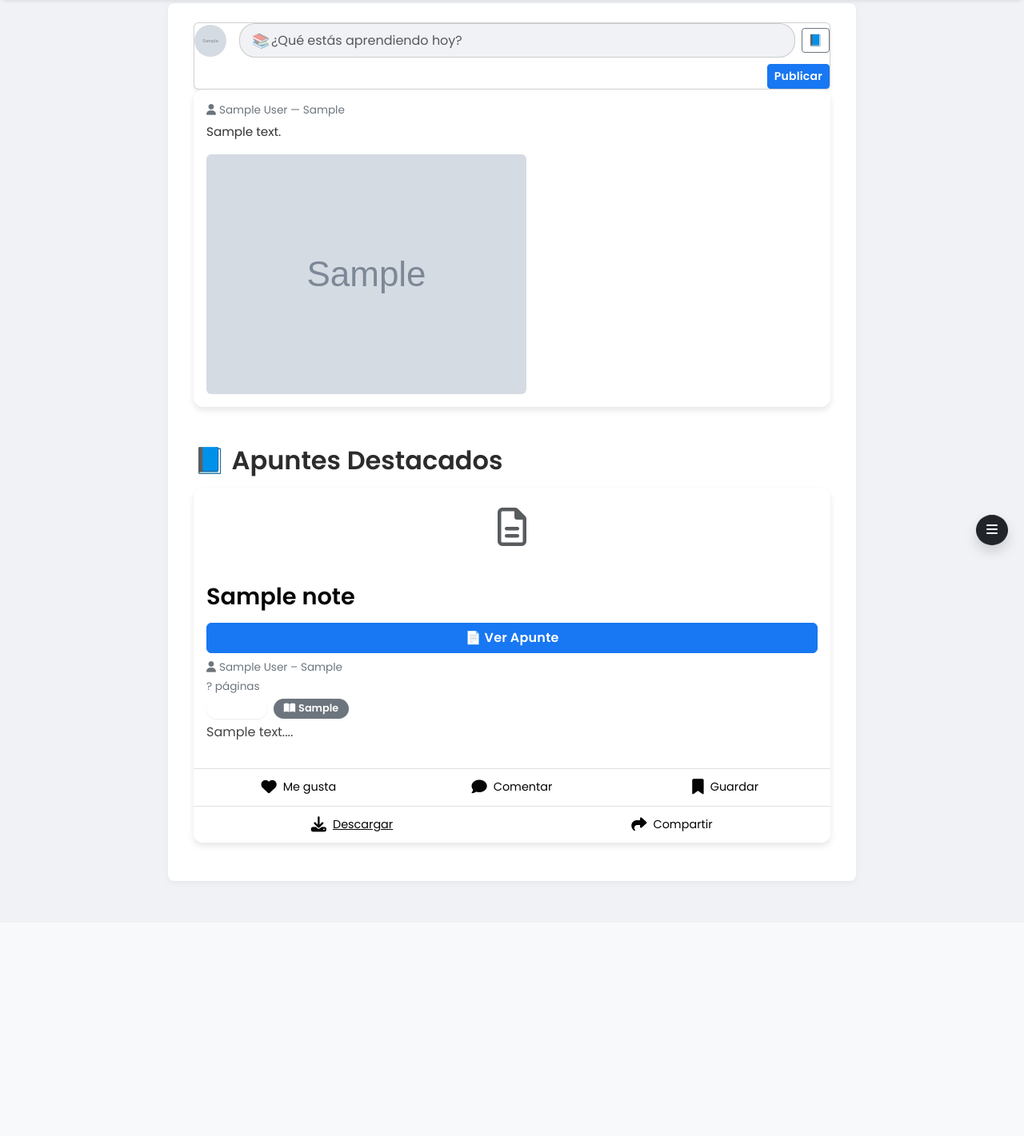
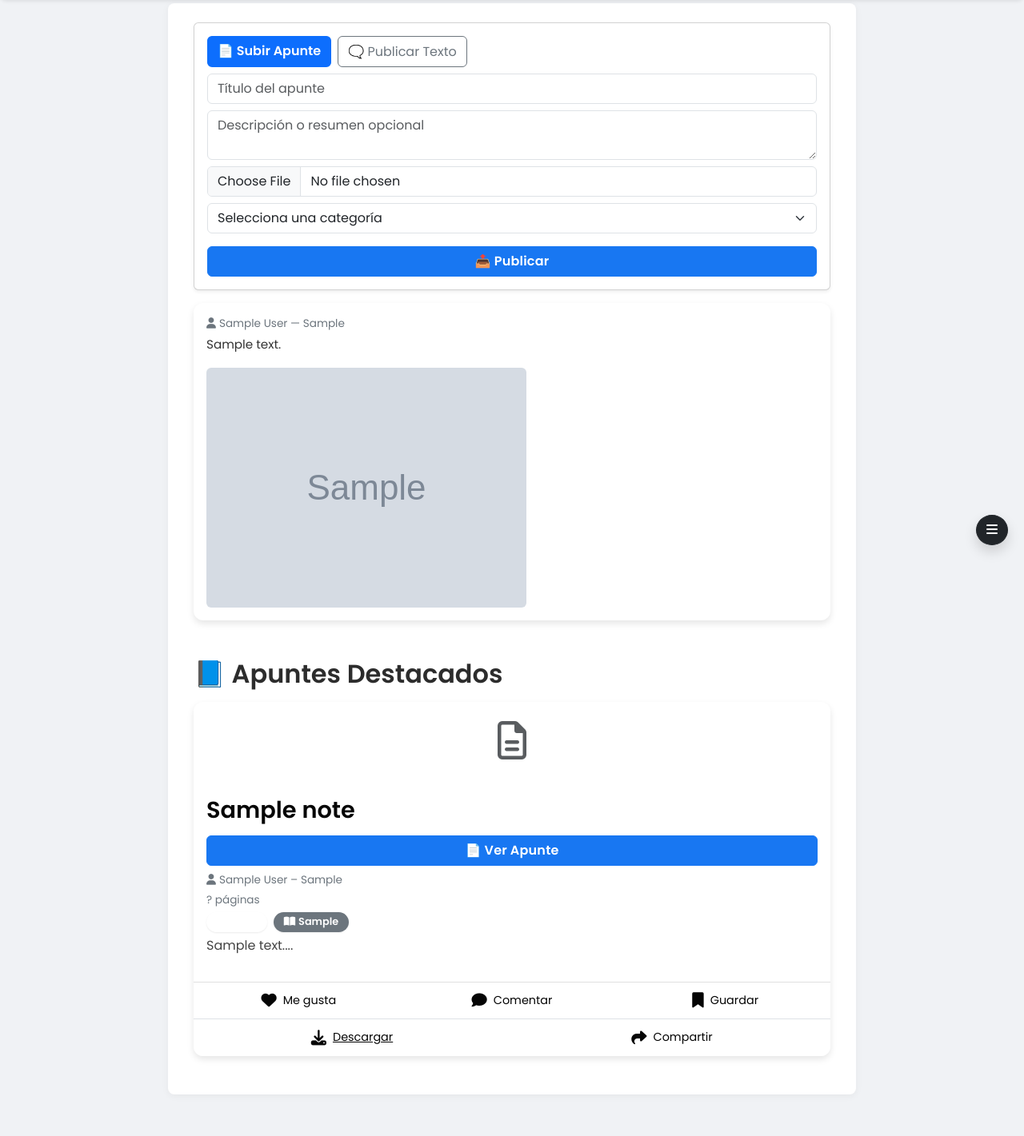
Before and after one commit to RoggerMS/Crunevo, a Flask app: page / in a window 1280 px wide. Shown: the part 98-1519 px from the top of the page at 80% size. Before the commit the page ends 1203 px from the top, so only its background shows below. Run offline with Flask 3, Linux system fonts and the light colour scheme; a user stored in the database is signed in; tables that the repository leaves empty hold one stand-in row (values such as "Sample post"); grey boxes marked "Sample" are stand-in pictures; some libraries are stand-ins or nearby versions.

Commit message:
[Feat] nuevo editor conmutador en feed

```diff
--- a/crunevo/routes/main_routes.py
+++ b/crunevo/routes/main_routes.py
@@ -6,6 +6,7 @@ from flask import (
     request,
     flash,
     current_app,
+    jsonify,
 )
 import os
 from flask_login import login_required, current_user
@@ -45,7 +46,8 @@ def about():
 @main_bp.route("/crear_post", methods=["POST"])
 @login_required
 def crear_post():
-    content = request.form.get("content", "").strip()
+    content = request.form.get("content") or request.form.get("text_post") or ""
+    content = content.strip()
     image = request.files.get("image")
 
     if not content and (not image or not image.filename):
@@ -61,5 +63,19 @@ def crear_post():
     post = Post(content=content, image_url=image_url, user_id=current_user.id)
     db.session.add(post)
     db.session.commit()
+
+    if request.headers.get("X-Requested-With") == "XMLHttpRequest":
+        return jsonify(
+            {
+                "message": "ok",
+                "post": {
+                    "content": post.content,
+                    "image_url": post.image_url,
+                    "user_name": current_user.name,
+                    "user_career": current_user.career,
+                },
+            }
+        )
+
     flash("Publicación creada.", "success")
     return redirect(url_for("main.index"))
--- a/crunevo/static/css/custom_feed.css
+++ b/crunevo/static/css/custom_feed.css
@@ -291,3 +291,14 @@
   color: #333;
   font-size: 0.95rem;
 }
+
+.toggle-tabs .btn.active {
+  font-weight: bold;
+  border-bottom: 2px solid #0d6efd;
+}
+
+.preview-img img {
+  max-width: 100%;
+  max-height: 200px;
+  border-radius: 8px;
+}
--- a/crunevo/static/js/main.js
+++ b/crunevo/static/js/main.js
@@ -310,43 +310,95 @@ document.addEventListener("DOMContentLoaded", () => {
 });
 
 document.addEventListener("DOMContentLoaded", () => {
-    const noteInput = document.querySelector(".input-wrapper input.form-control");
-    if (noteInput) {
-        const placeholders = [
-            "¿Qué estás aprendiendo hoy?",
-            "Comparte tus apuntes aquí",
-            "Sube algo útil para otros",
-        ];
-        let index = 0;
-        setInterval(() => {
-            index = (index + 1) % placeholders.length;
-            noteInput.setAttribute("placeholder", placeholders[index]);
-        }, 4000);
-    }
-});
-
-document.addEventListener("DOMContentLoaded", () => {
-  const toggleBtn = document.getElementById("toggleMode");
-  const uploadOptions = document.getElementById("uploadOptions");
-  const input = document.getElementById("noteInput");
-  const publishBtn = document.getElementById("publishBtn");
-  const form = document.getElementById("postForm");
-
-  let mode = 'apunte';
-
-  toggleBtn.addEventListener("click", () => {
-    mode = mode === 'apunte' ? 'social' : 'apunte';
-    toggleBtn.textContent = mode === 'apunte' ? '📘' : '🖼️';
-    uploadOptions.classList.toggle("d-none", mode === 'apunte');
-    input.placeholder =
-      mode === 'apunte' ? "¿Qué estás aprendiendo hoy?" : "Escribe algo educativo...";
+  document.querySelectorAll(".toggle-tabs .btn").forEach((btn) => {
+    btn.addEventListener("click", () => {
+      const mode = btn.dataset.mode;
+      document
+        .getElementById("mode-apunte")
+        .classList.toggle("d-none", mode !== "apunte");
+      document
+        .getElementById("mode-post")
+        .classList.toggle("d-none", mode !== "post");
+      document
+        .querySelectorAll(".toggle-tabs .btn")
+        .forEach((b) => b.classList.remove("active"));
+      btn.classList.add("active");
+    });
   });
 
-  publishBtn.addEventListener("click", () => {
-    if (mode === 'apunte') {
-      window.location.href = "/subir";
-    } else if (form) {
-      form.submit();
+  const imageInput = document.querySelector('input[name="image"]');
+  if (imageInput) {
+    imageInput.addEventListener("change", (e) => {
+      const file = e.target.files[0];
+      if (!file) return;
+      const reader = new FileReader();
+      reader.onload = (ev) => {
+        document.querySelector(
+          ".preview-img"
+        ).innerHTML = `<img src="${ev.target.result}" alt="Preview">`;
+      };
+      reader.readAsDataURL(file);
+    });
+  }
+
+  const form = document.getElementById("postForm");
+  form.addEventListener("submit", async (e) => {
+    e.preventDefault();
+    const activeMode = document.querySelector(".toggle-tabs .btn.active").dataset
+      .mode;
+    const url = activeMode === "apunte" ? "/quick_note" : "/crear_post";
+    const formData = new FormData(form);
+    try {
+      const resp = await fetch(url, {
+        method: "POST",
+        body: formData,
+        headers: { "X-Requested-With": "XMLHttpRequest" },
+      });
+      if (!resp.ok) throw new Error("error");
+      const data = await resp.json();
+      if (activeMode === "post") {
+        addPostToFeed(data.post);
+      } else {
+        addNoteToFeed(data.note);
+      }
+      form.reset();
+      document.querySelector(".preview-img").innerHTML = "";
+    } catch (err) {
+      alert("Ocurrió un error al publicar");
     }
   });
+
+  function addPostToFeed(post) {
+    const container = document.querySelector(".feed-container");
+    const article = document.createElement("article");
+    article.className = "note-card post-card card animate-fade";
+    const imgPart = post.image_url
+      ? `<div class="mt-2"><img src="${post.image_url}" class="img-fluid rounded" alt="imagen"></div>`
+      : "";
+    article.innerHTML = `
+      <div class="card-body">
+        <p class="note-meta mb-1">
+          <i class="fas fa-user me-1"></i>${post.user_name} — ${post.user_career}
+        </p>
+        <p class="note-desc">${post.content}</p>
+        ${imgPart}
+      </div>`;
+    container.insertBefore(article, container.querySelector(".post-toggle").nextSibling);
+  }
+
+  function addNoteToFeed(note) {
+    const container = document.querySelector(".feed-container");
+    const article = document.createElement("article");
+    article.className = "note-card card animate-fade";
+    const preview = `<embed src="${note.file_url}#page=1" type="application/pdf" class="w-100" style="height:180px; object-fit:cover;" />`;
+    article.innerHTML = `
+      <div class="note-image">${preview}</div>
+      <div class="card-body">
+        <h5 class="note-title">${note.title}</h5>
+        <p class="note-desc">${note.description}</p>
+        <p class="note-meta mb-1"><i class="fas fa-user me-1"></i>${note.user_name} – ${note.user_career}</p>
+      </div>`;
+    const marker = container.querySelector("h2.fw-bold");
+    container.insertBefore(article, marker.nextSibling);
+  }
 });
--- a/crunevo/templates/feed.html
+++ b/crunevo/templates/feed.html
@@ -11,21 +11,32 @@
   <div class="sidebar-left d-none d-lg-block"></div>
 
   <div class="feed-container">
-    <div class="create-note card shadow-sm">
-      <form id="postForm" method="POST" action="{{ url_for('main.crear_post') }}" enctype="multipart/form-data">
-        <div class="d-flex align-items-center">
-          <img src="{{ user.profile_picture_url or url_for('static', filename='images/default_avatar.png') }}" class="rounded-circle me-3" width="40" height="40">
-          <div class="input-wrapper flex-grow-1 me-2">
-            <input type="text" name="content" class="form-control" placeholder="¿Qué estás aprendiendo hoy?" id="noteInput">
-          </div>
-          <button id="toggleMode" type="button" class="btn btn-outline-secondary btn-sm" title="Cambiar modo">📘</button>
+    <div class="post-toggle card shadow-sm p-3 mb-3">
+      <div class="toggle-tabs d-flex mb-2">
+        <button class="btn btn-outline-primary me-2 active" data-mode="apunte">📄 Subir Apunte</button>
+        <button class="btn btn-outline-secondary" data-mode="post">🗨️ Publicar Texto</button>
+      </div>
+
+      <form id="postForm" enctype="multipart/form-data">
+        <div id="mode-apunte">
+          <input type="text" name="title" class="form-control mb-2" placeholder="Título del apunte" required>
+          <textarea name="description" class="form-control mb-2" rows="2" placeholder="Descripción o resumen opcional"></textarea>
+          <input type="file" name="file" accept=".pdf" class="form-control mb-2" required>
+          <select name="categoria" class="form-select mb-2">
+            <option value="" disabled selected>Selecciona una categoría</option>
+            <option value="matematicas">Matemáticas</option>
+            <option value="historia">Historia</option>
+            <option value="otros">Otros</option>
+          </select>
         </div>
-        <div id="uploadOptions" class="mt-2 d-none">
-          <input type="file" name="image" accept="image/*" class="form-control">
+
+        <div id="mode-post" class="d-none">
+          <textarea name="content" class="form-control mb-2" rows="3" placeholder="Comparte una idea, resumen o duda académica..."></textarea>
+          <input type="file" name="image" accept="image/*" class="form-control mb-2">
+          <div class="preview-img mt-2"></div>
         </div>
-        <div class="mt-2 text-end">
-          <button id="publishBtn" type="button" class="btn btn-primary btn-sm">Publicar</button>
-        </div>
+
+        <button type="submit" class="btn btn-primary mt-2 w-100">📤 Publicar</button>
       </form>
     </div>
 
```
Also changed, not shown: crunevo/routes/note_routes.py (+59 -0 lines).
